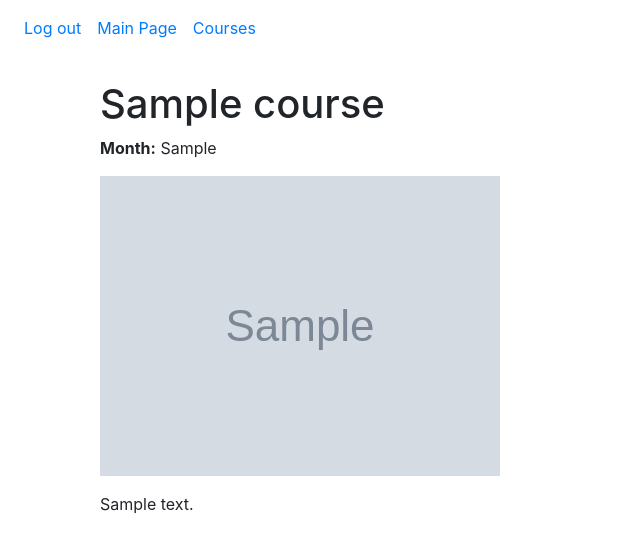
After one commit to vuxy98/Art-fundamentals-teaching-web-app, a Flask app: page /main/courses/1 in a window 1280 px wide. The commit adds this page. Shown: the top 553 px of the page, without its empty margins (0-640 px from the left). Run offline with Flask 3, Linux system fonts and the light colour scheme; a user stored in the database is signed in; tables that the repository leaves empty hold one stand-in row (values such as "Sample post"); grey boxes marked "Sample" are stand-in pictures; some libraries are stand-ins or nearby versions.

Commit message:
users can now access the courses

```diff
--- /dev/null
+++ b/website/templates/course_detail.html
@@ -0,0 +1,12 @@
+{% extends "base.html" %}
+{% block title %}{{ course.course_name }}{% endblock %}
+
+{% block content %}
+<div class="container mt-4">
+    <h1>{{ course.course_name }}</h1>
+    <p><strong>Month:</strong> {{ course.month }}</p>
+    <img src="{{ course.image_url }}" class="img-fluid mb-3" alt="{{ course.course_name }}">
+    <p>{{ course.description }}</p>
+    <!-- You can add course lessons/materials below -->
+</div>
+{% endblock %}
--- a/website/views.py
+++ b/website/views.py
@@ -40,3 +40,9 @@ def main_problems():
 @login_required
 def main_tools():
     return render_template("tools.html", user=current_user)
+
+@views.route('/main/courses/<int:course_id>')
+@login_required
+def course_detail(course_id):
+    course = Course.query.get_or_404(course_id)
+    return render_template('course_detail.html', user=current_user, course=course)
```
Also changed, not shown: website/templates/courses.html (+19 -1 lines).
